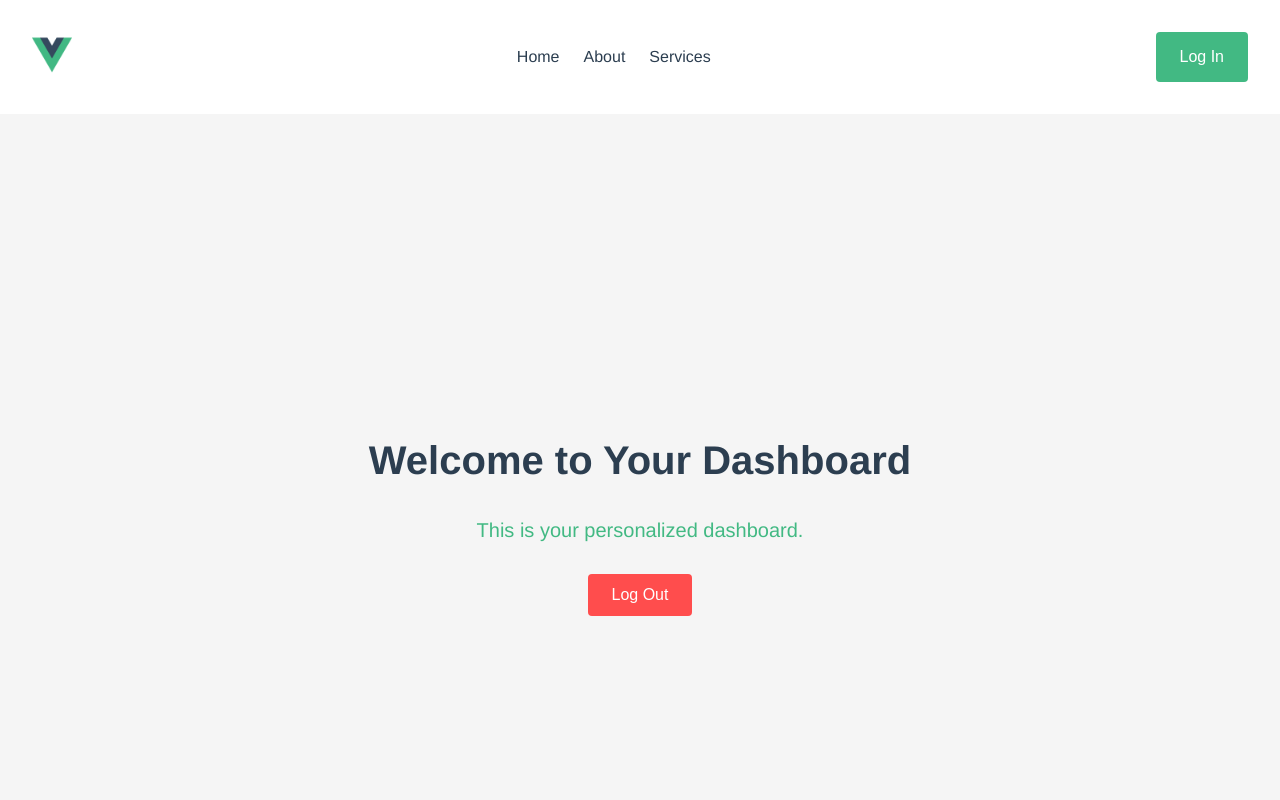
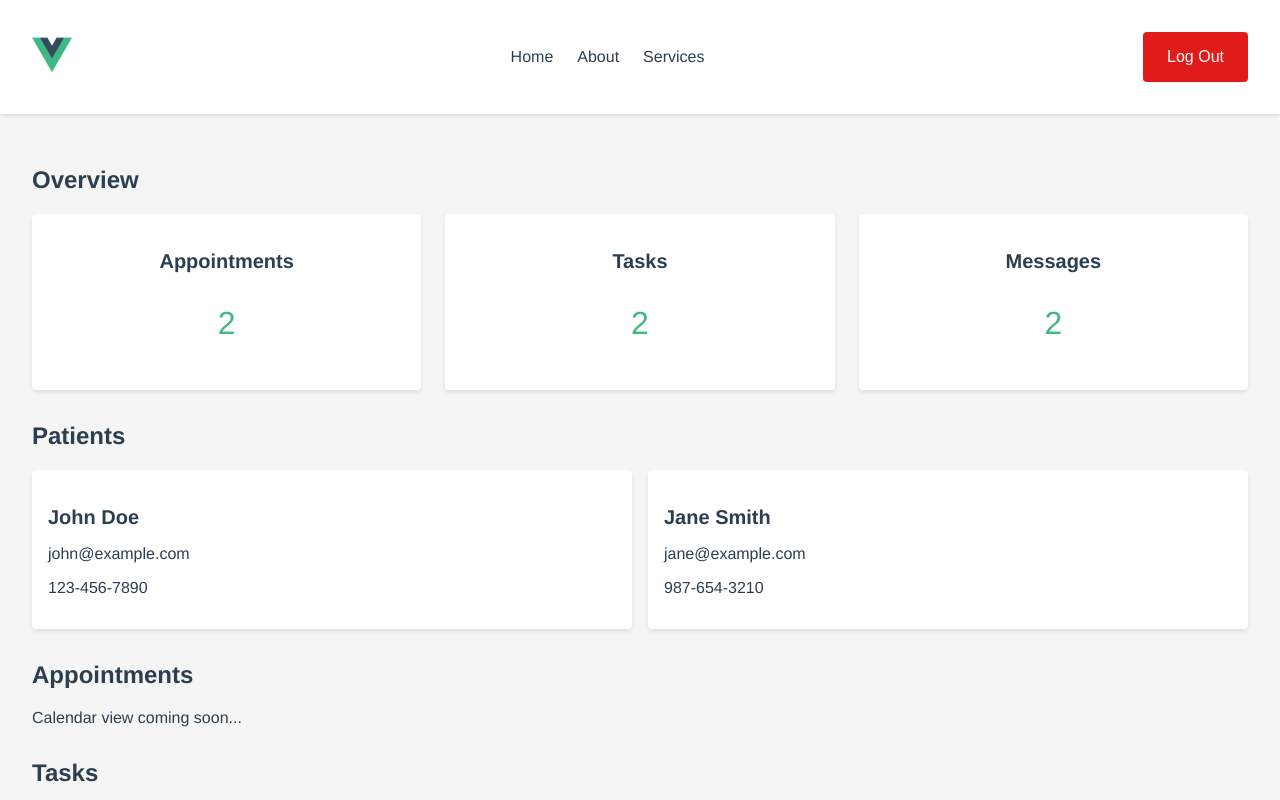
Before and after one commit to nyembomorisho/aveena-health-solutions, a Vue app: page /dashboard in a window 1280 px wide. Shown: the top 800 px of the page. Built offline with nearby package versions, Linux system fonts and the light colour scheme; sample sign-in values are in the browser's storage.

Commit message:
Creating dummy dashboard layout

```diff
--- a/src/assets/styles/global.css
+++ b/src/assets/styles/global.css
@@ -6,7 +6,7 @@
     --background-color: #f5f5f5;
     --text-color: #2c3e50;
     --white: #ffffff;
-    --error-color: #ff4d4d;
+    --error-color: #e11a1a;
 
     /* Fonts */
     --font-family: Avenir, Helvetica, Arial, sans-serif;
@@ -53,6 +53,15 @@ body {
 
   .btn-primary:hover {
     background-color: var(--primary-hover-color);
+  }
+
+  .btn-logout {
+    background-color: var(--error-color);
+    color: var(--white);
+  }
+
+  .btn-logout:hover {
+    background-color: #ae0909; /* Slightly darker red on hover */
   }
 
   .btn-secondary {
--- a/src/components/GlobalLayout.vue
+++ b/src/components/GlobalLayout.vue
@@ -11,7 +11,17 @@
         <router-link to="/services">Services</router-link>
       </nav>
       <div class="auth-actions">
-        <button class="btn btn-primary" @click="navigateToLogin">Log In</button>
+        <!-- Dynamic Button Based on Login Status -->
+        <button
+          v-if="isAuthenticated"
+          class="btn btn-logout"
+          @click="handleLogout"
+        >
+          Log Out
+        </button>
+        <button v-else class="btn btn-primary" @click="navigateToLogin">
+          Log In
+        </button>
       </div>
     </header>
 
@@ -23,19 +33,43 @@
 </template>
 
 <script>
+import { ref, onMounted, watch } from "vue";
 import { useRouter } from "vue-router";
 
 export default {
   name: "GlobalLayout",
   setup() {
     const router = useRouter();
+    const isAuthenticated = ref(false);
+
+    // Check authentication status on component mount
+    onMounted(() => {
+      isAuthenticated.value =
+        localStorage.getItem("isAuthenticated") === "true";
+    });
+
+    // Watch for changes in localStorage
+    watch(
+      () => localStorage.getItem("isAuthenticated"),
+      (newValue) => {
+        isAuthenticated.value = newValue === "true";
+      }
+    );
 
     const navigateToLogin = () => {
       router.push({ name: "Login" });
     };
 
+    const handleLogout = () => {
+      localStorage.removeItem("isAuthenticated");
+      isAuthenticated.value = false;
+      router.push({ name: "Home" });
+    };
+
     return {
+      isAuthenticated,
       navigateToLogin,
+      handleLogout,
     };
   },
 };
@@ -76,6 +110,45 @@ export default {
   color: var(--primary-color);
 }
 
+.auth-actions {
+  display: flex;
+  gap: var(--spacing-md);
+}
+
+.heading-menu {
+  text-align: center;
+  padding: var(--spacing-xl);
+  background-color: var(--background-color);
+}
+
+.heading-menu h1 {
+  color: var(--text-color);
+  font-size: var(--font-size-xl);
+  margin-bottom: var(--spacing-md);
+}
+
+.hotbox {
+  padding: var(--spacing-xl);
+  background-color: var(--white);
+  box-shadow: 0 2px 4px rgba(0, 0, 0, 0.1);
+  margin: var(--spacing-xl) auto;
+  max-width: 800px;
+  width: 100%;
+  text-align: center;
+}
+
+.hotbox h2 {
+  color: var(--text-color);
+  font-size: var(--font-size-lg);
+  margin-bottom: var(--spacing-md);
+}
+
+.hotbox p {
+  color: var(--text-color);
+  font-size: var(--font-size-base);
+  margin-bottom: var(--spacing-sm);
+}
+
 @media (max-width: 768px) {
   .app-header {
     flex-direction: column;
--- a/src/router/index.js
+++ b/src/router/index.js
@@ -16,6 +16,7 @@ const routes = [
     path: "/dashboard",
     name: "Dashboard",
     component: () => import("@/views/DashboardView.vue"),
+    meta: { requiresAuth: true }, // Protect this route
   },
   {
     path: "/about",
--- a/src/views/DashboardView.vue
+++ b/src/views/DashboardView.vue
@@ -1,26 +1,133 @@
 <template>
   <main class="dashboard-container">
-    <h1>Welcome to Your Dashboard</h1>
-    <p>This is your personalized dashboard.</p>
-    <button class="logout-button" @click="handleLogout">Log Out</button>
+    <!-- Overview Section -->
+    <section class="overview">
+      <h2>Overview</h2>
+      <div class="metrics">
+        <div class="metric">
+          <h3>Appointments</h3>
+          <p>{{ appointments.length }}</p>
+        </div>
+        <div class="metric">
+          <h3>Tasks</h3>
+          <p>{{ tasks.length }}</p>
+        </div>
+        <div class="metric">
+          <h3>Messages</h3>
+          <p>{{ messages.length }}</p>
+        </div>
+      </div>
+    </section>
+
+    <!-- Patients Section -->
+    <section class="patients">
+      <h2>Patients</h2>
+      <div class="patient-list">
+        <div v-for="patient in patients" :key="patient.id" class="patient-card">
+          <h3>{{ patient.name }}</h3>
+          <p>{{ patient.email }}</p>
+          <p>{{ patient.phone }}</p>
+        </div>
+      </div>
+    </section>
+
+    <!-- Appointments Section -->
+    <section class="appointments">
+      <h2>Appointments</h2>
+      <div class="calendar">
+        <!-- Calendar component can be added here -->
+        <p>Calendar view coming soon...</p>
+      </div>
+    </section>
+
+    <!-- Tasks Section -->
+    <section class="tasks">
+      <h2>Tasks</h2>
+      <div class="task-list">
+        <div v-for="task in tasks" :key="task.id" class="task-card">
+          <h3>{{ task.title }}</h3>
+          <p>{{ task.description }}</p>
+          <p>Status: {{ task.status }}</p>
+        </div>
+      </div>
+    </section>
+
+    <!-- Messages Section -->
+    <section class="messages">
+      <h2>Messages</h2>
+      <div class="message-list">
+        <div v-for="message in messages" :key="message.id" class="message-card">
+          <h3>{{ message.sender }}</h3>
+          <p>{{ message.content }}</p>
+          <p>{{ message.timestamp }}</p>
+        </div>
+      </div>
+    </section>
   </main>
 </template>
 
 <script>
-import { useRouter } from "vue-router";
+import { ref } from "vue";
 
 export default {
   name: "DashboardView",
   setup() {
-    const router = useRouter();
+    // Mock data (replace with API calls)
+    const appointments = ref([
+      { id: 1, date: "2023-10-10", patient: "John Doe" },
+      { id: 2, date: "2023-10-11", patient: "Jane Smith" },
+    ]);
 
-    const handleLogout = () => {
-      localStorage.removeItem("isAuthenticated");
-      router.push({ name: "Home" }); // Redirect to home page
-    };
+    const tasks = ref([
+      {
+        id: 1,
+        title: "Follow up with John",
+        description: "Check on recovery progress",
+        status: "Pending",
+      },
+      {
+        id: 2,
+        title: "Review lab results",
+        description: "Analyze blood test results",
+        status: "Completed",
+      },
+    ]);
+
+    const messages = ref([
+      {
+        id: 1,
+        sender: "John Doe",
+        content: "Feeling better, thank you!",
+        timestamp: "2023-10-09 10:00 AM",
+      },
+      {
+        id: 2,
+        sender: "Jane Smith",
+        content: "Can we reschedule?",
+        timestamp: "2023-10-09 11:00 AM",
+      },
+    ]);
+
+    const patients = ref([
+      {
+        id: 1,
+        name: "John Doe",
+        email: "john@example.com",
+        phone: "123-456-7890",
+      },
+      {
+        id: 2,
+        name: "Jane Smith",
+        email: "jane@example.com",
+        phone: "987-654-3210",
+      },
+    ]);
 
     return {
-      handleLogout,
+      appointments,
+      tasks,
+      messages,
+      patients,
     };
   },
 };
@@ -28,40 +135,74 @@ export default {
 
 <style scoped>
 .dashboard-container {
-  display: flex;
-  flex-direction: column;
-  justify-content: center;
-  align-items: center;
-  height: 100vh;
-  background-color: #f5f5f5;
-  padding: 2rem;
-  box-sizing: border-box;
+  padding: var(--spacing-xl);
 }
 
-h1 {
-  color: #2c3e50;
-  font-size: 2.5rem;
-  margin-bottom: 1rem;
+.overview {
+  margin-bottom: var(--spacing-xl);
 }
 
-p {
-  color: #42b983;
-  font-size: 1.25rem;
-  margin-bottom: 2rem;
+.metrics {
+  display: flex;
+  gap: var(--spacing-lg);
 }
 
-.logout-button {
-  padding: 0.75rem 1.5rem;
-  background-color: #ff4d4d;
-  color: #ffffff;
-  border: none;
-  border-radius: 4px;
-  cursor: pointer;
-  font-size: 1rem;
-  font-weight: 500;
+.metric {
+  flex: 1;
+  padding: var(--spacing-md);
+  background-color: var(--white);
+  border-radius: var(--border-radius);
+  box-shadow: 0 2px 4px rgba(0, 0, 0, 0.1);
+  text-align: center;
 }
 
-.logout-button:hover {
-  background-color: #e63939;
+.metric h3 {
+  color: var(--text-color);
+  font-size: var(--font-size-lg);
+  margin-bottom: var(--spacing-sm);
+}
+
+.metric p {
+  color: var(--primary-color);
+  font-size: var(--font-size-xl);
+}
+
+.patients,
+.appointments,
+.tasks,
+.messages {
+  margin-bottom: var(--spacing-xl);
+}
+
+.patient-list,
+.task-list,
+.message-list {
+  display: grid;
+  grid-template-columns: repeat(auto-fit, minmax(250px, 1fr));
+  gap: var(--spacing-md);
+}
+
+.patient-card,
+.task-card,
+.message-card {
+  padding: var(--spacing-md);
+  background-color: var(--white);
+  border-radius: var(--border-radius);
+  box-shadow: 0 2px 4px rgba(0, 0, 0, 0.1);
+}
+
+.patient-card h3,
+.task-card h3,
+.message-card h3 {
+  color: var(--text-color);
+  font-size: var(--font-size-lg);
+  margin-bottom: var(--spacing-sm);
+}
+
+.patient-card p,
+.task-card p,
+.message-card p {
+  color: var(--text-color);
+  font-size: var(--font-size-base);
 }
 </style>
```
